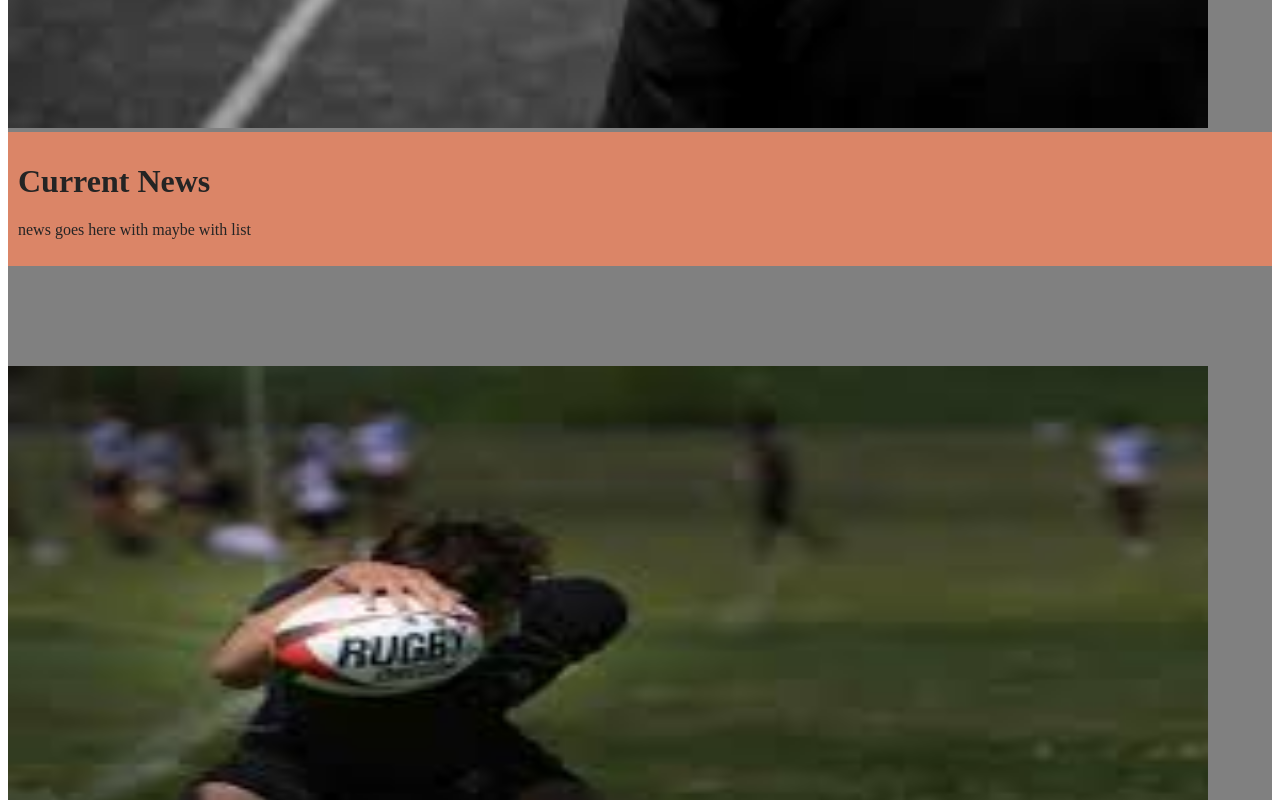
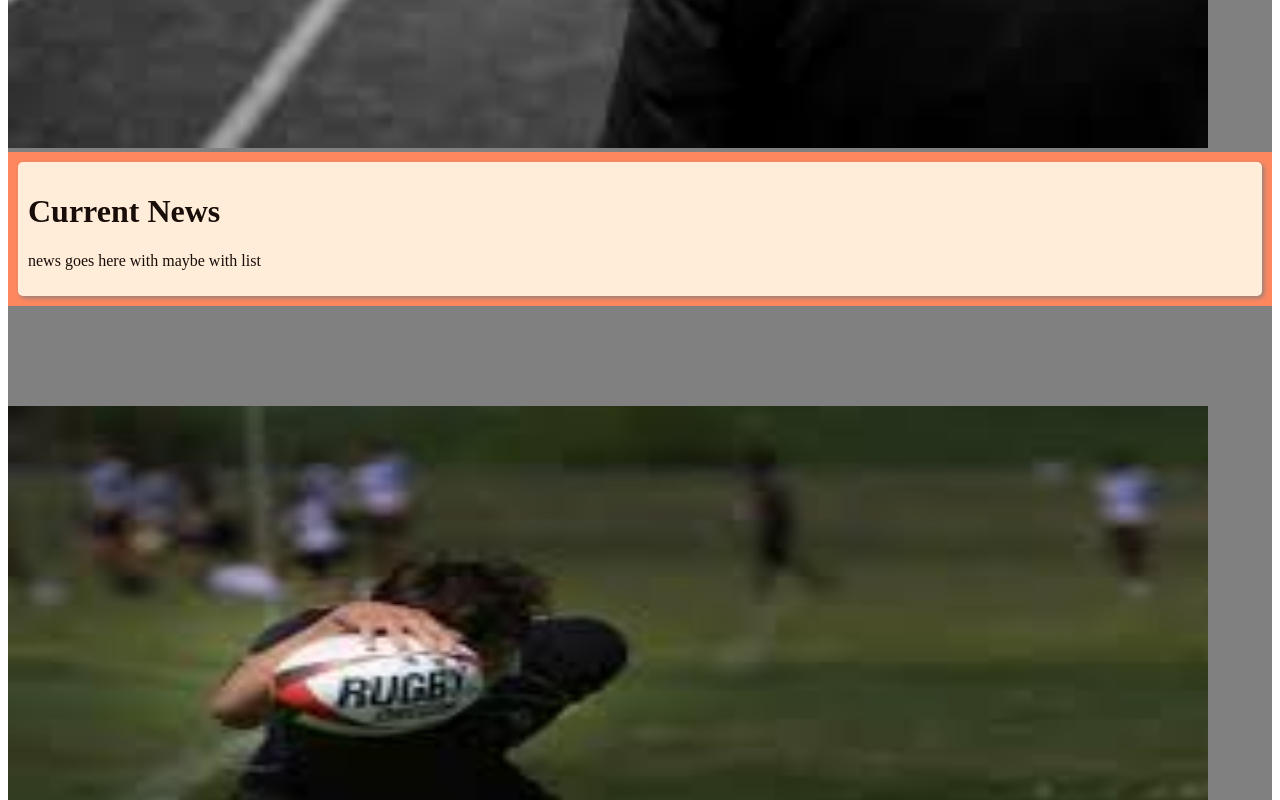
Before and after one commit to AlexGarcia2/capstone, a React app: page /#/ in a window 1280 px wide. Shown: the part 1960-2760 px from the top of the page. Built offline with nearby package versions, Linux system fonts and the light colour scheme.

Commit message:
working with components on splash page

```diff
--- a/src/components/About.jsx
+++ b/src/components/About.jsx
@@ -1,14 +1,23 @@
 import React from 'react';
 
 
+const card={
+  padding:'10px',
+  backgroundColor:'#fff9e7',
+  boxShadow:'2px 2px 5px grey',
+  borderRadius:'5px',
+  opacity:'0.9'
+}
+
 function About(){
   return (
-    <div >
+    <div style={card} >
       <div>
 
       <h1>mission statement</h1>
 
       <div>
+
         <p>The Salem Rugby Club (SRC) renews a proud tradition of rugby in Salem that originated in the 1970’s under the “Capital City Rugby Club.” The Capital City Rugby Club practiced and played on the Oregon State hospital field located at D Street and 25th. The Salem Rugby Club can often be found practicing on this very same field.</p>
 
         <p>All SRC teams now claim Claggett Creek Park in Keizer, OR as their home pitch for all league matches.</p>
--- a/src/components/Home.jsx
+++ b/src/components/Home.jsx
@@ -10,7 +10,9 @@ import kick from '../assets/kick.jpg';
 
 const imgTest={
   width:'1200px',
-  height:'100vh'
+  height:'800px',
+
+
 }
 const marg={
   marginTop:'100px'
@@ -23,11 +25,10 @@ const card={
   padding:'10px',
   border:'2px 1px grey',
   backgroundColor:'#FF875E',
-  opacity: '0.72'
+
+
 }
-const z={
-  zIndex:'-1'
-}
+
 
 
 
@@ -38,8 +39,8 @@ function Home(){
       <div style={marg}>
      <Parallax
             className="firstParallax"
-            offsetYMax={50}
-            offsetYMin={-60}
+            offsetYMax={20}
+            offsetYMin={-20}
             slowerScrollRate
             tag="figure"
         >
@@ -47,16 +48,15 @@ function Home(){
 
           </Parallax>
       </div>
-
-      <div style={card}>
+      <div>
      <Parallax
             className="firstParallax"
-            offsetYMax={50}
+            offsetYMax={20}
             offsetYMin={-20}
             fastScrollRate
             tag="figure"
         >
-          <div>
+          <div style={card}>
           <About/>
         </div>
           </Parallax>
@@ -75,15 +75,15 @@ function Home(){
           </Parallax>
         </div>
 
-        <div style={card}>
+        <div >
         <Parallax
             className="firstParallax"
-            offsetYMax={50}
+            offsetYMax={0}
             offsetYMin={-20}
             fasterScrollRate
             tag="figure"
         >
-            <div>
+            <div style={card}>
               <News/>
             </div>
           </Parallax>
@@ -101,15 +101,15 @@ function Home(){
           </Parallax>
         </div>
 
-        <div >
+        <div>
      <Parallax
             className="firstParallax"
             offsetYMax={20}
-            offsetYMin={-20}
+            offsetYMin={-80}
             fasterScrollRate
             tag="figure"
         >
-          <div style={card}>
+            <div style={card}>
           <Sponsor/>
         </div>
           </Parallax>
@@ -118,8 +118,8 @@ function Home(){
         <div>
         <Parallax
             className="firstParallax"
-            offsetYMax={20}
-            offsetYMin={-20}
+            offsetYMax={0}
+            offsetYMin={-60}
             slowerScrollRate
             tag="figure"
         >
--- a/src/components/News.jsx
+++ b/src/components/News.jsx
@@ -1,10 +1,17 @@
 import React from 'react';
 
+const card={
+    padding:'10px',
+    backgroundColor:'#fff9e7',
+    boxShadow:'2px 2px 5px grey',
+    borderRadius:'5px',
+    opacity:'0.9'
+}
 
 
 function News(){
   return (
-    <div>
+    <div style={card}>
       <div>
       <h1>Current News</h1>
       </div>
--- a/src/components/Sponsor.jsx
+++ b/src/components/Sponsor.jsx
@@ -3,25 +3,32 @@ import venti from '../assets/ventiMap.png';
 import store from '../assets/ventiStore.jpg';
 
 const card={
-  border:'2px 2px grey',
-  padding:'2px'
+  padding:'10px',
+  backgroundColor:'#fff9e7',
+  boxShadow:'2px 2px 5px grey',
+  borderRadius:'5px',
+  opacity:'0.9'
+}
+const imgCard={
+  boxShadow:'2px 2px 5px grey',
+  borderRadius:'5px',
 }
 
 function Sponsor(){
   return (
-    <div>
+    <div style={card}>
       <h1>Sponsor</h1>
 
       <div>
         <div>
         <h3>Venti's Cafe</h3>
-        <img src={store} alt=""/>
-        </div>
-        <div style={card}>
-          <img src={venti} alt=""/>
+        <img src={store} style={imgCard}/>
         </div>
         <div>
           <p>Modern cafe & taproom serving vegetarian-friendly global fare, plus a gluten-free menu.</p>
+        </div>
+        <div >
+          <img src={venti} style={imgCard}/>
         </div>
 
       </div>
```
